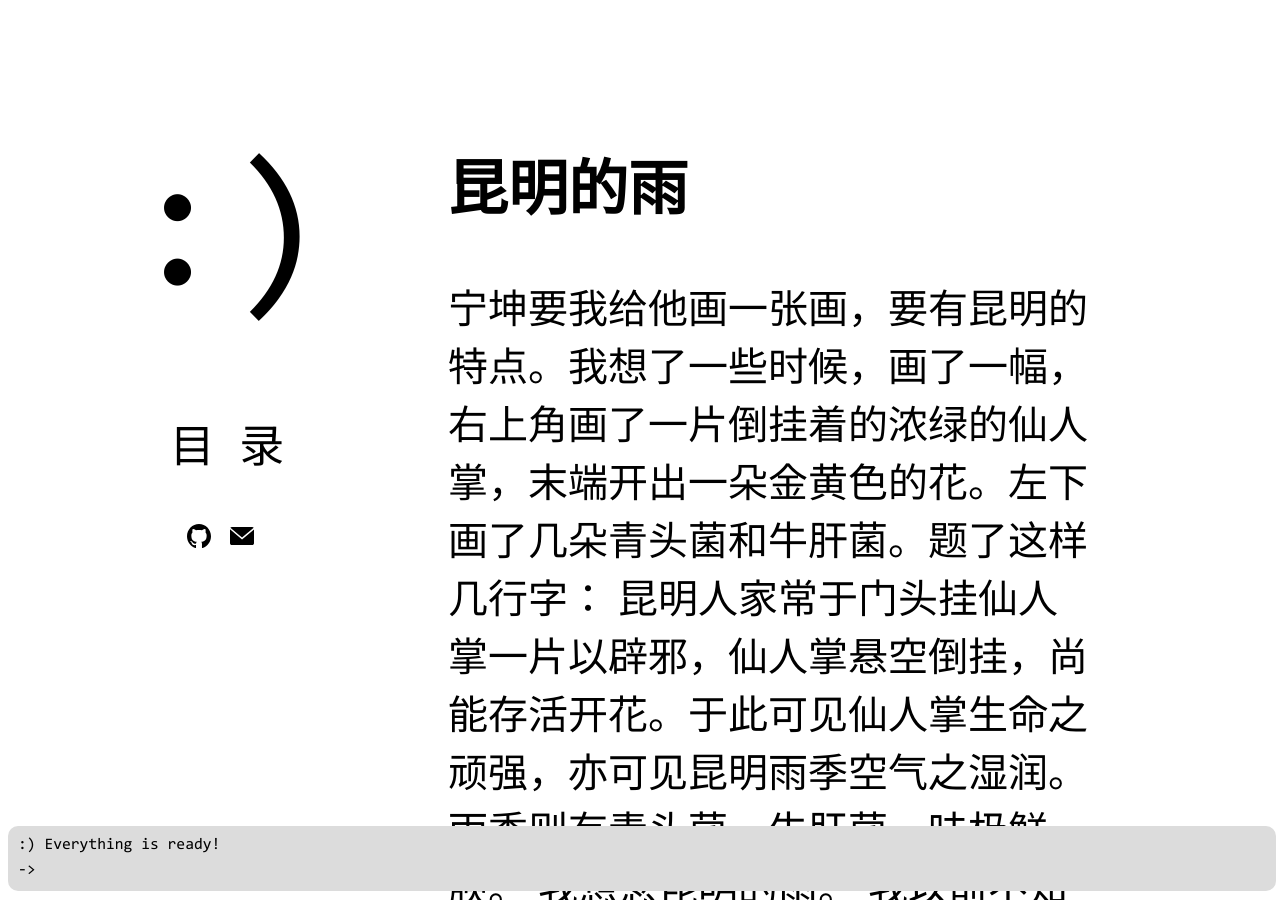
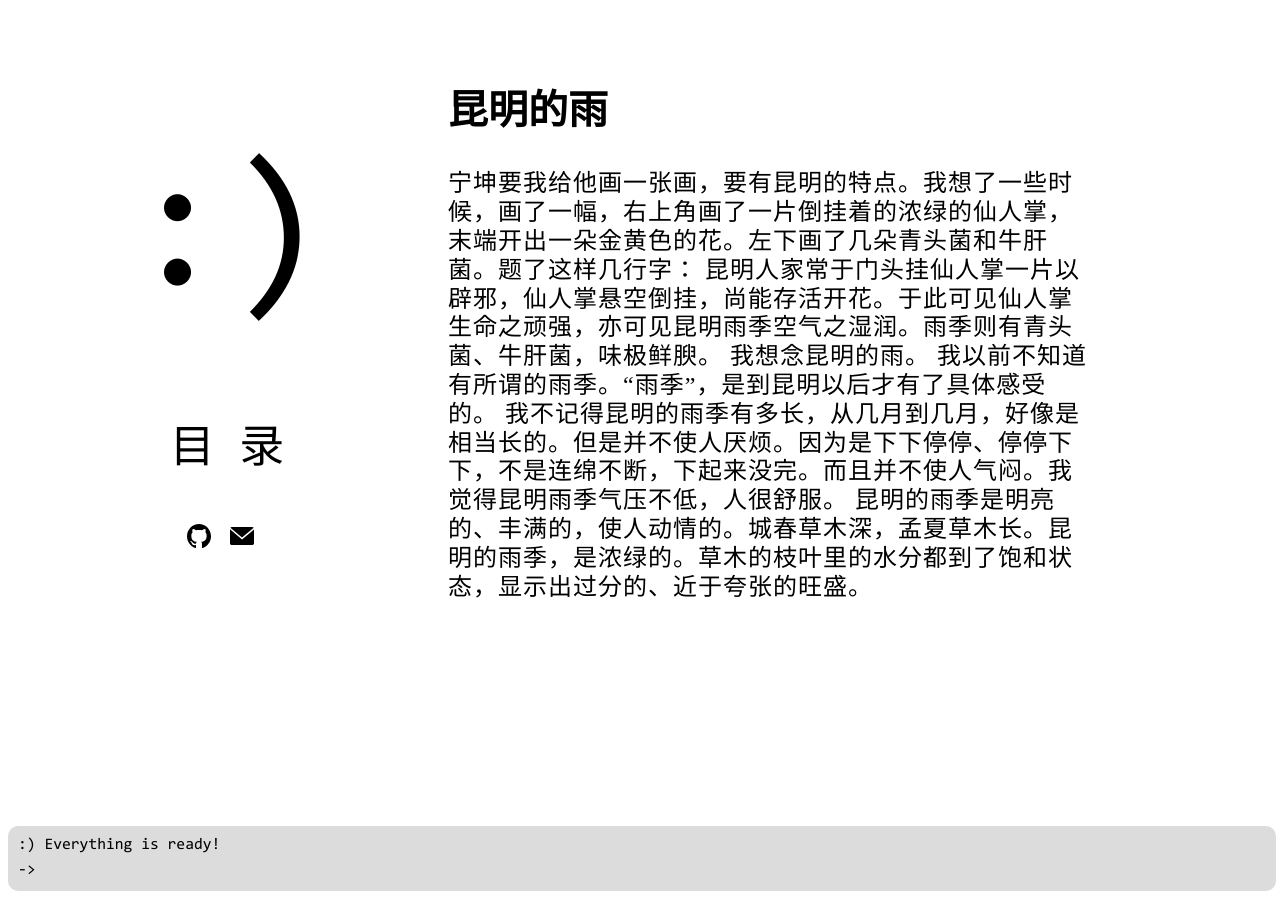
Before and after one commit to lushisi258/lushisi258.github.io, a Jekyll site: the page built from _posts/2024-04-02-welcome-to-jekyll.markdown, in a window 1280 px wide. Built offline with Jekyll 4.4.1, drawn with Linux system fonts in a browser that asks for light colours; nearby versions of some CDN libraries; some web fonts are replaced.

Commit message:
post界面小改动

```diff
--- a/_layouts/default.html
+++ b/_layouts/default.html
@@ -18,7 +18,9 @@
       :)
     </div>
     <!-- 目录页按钮和GitHub等链接 -->
-    <button class="list-button">目 录</button>
+    <a href="{{ '/_pages/list.html' | relative_url }}" class="list-link">
+      <button class="list-button" href>目 录</button>
+    </a>
     <div class="outside-links">
       <a id="github-link" class="outside-link" href="https://github.com/lushisi258" target="_blank"></a>
       <a id="email-link" class="outside-link" href="mailto:lushisi258@eqq.com"></a>
--- a/assets/css/default.css
+++ b/assets/css/default.css
@@ -18,6 +18,11 @@
     src: url('/assets/fonts/ShuSong.ttf') format('truetype');
 }
 
+
+/* 消除a的下划线 */
+a {
+    text-decoration: none;
+}
 
 /* 关于左侧部分的布局 */
 .left-panel {
@@ -57,7 +62,6 @@
 .outside-link {
     width: 24px;
     height: 24px;
-    text-decoration: none;
     display: inline-block;
     background-size: cover;
 }
@@ -114,11 +118,12 @@
 
 /* 关于内容部分的布局 */
 .content {
-    top: 10%;
+    top: 5%;
     left: 35%;
     width: 50%;
     height: 80%;
     color: black;
+    overflow: auto;
     position: fixed;
 }
 
--- a/assets/css/post.css
+++ b/assets/css/post.css
@@ -1,4 +1,11 @@
-.post {
+p {
+    font-size: 1.5rem;
+    font-family: 'ShuSong';
+    letter-spacing: 1px;
+    line-height: 1.2;
+}
+
+h2 {
     font-size: 2.5rem;
-    font-family: 'ShuSong';
+    font-family: 'SentySong';
 }
```
Also changed, not shown: _pages/list.html (added, +14 -0 lines), _pages/lists.html (deleted, +0 -11 lines).
